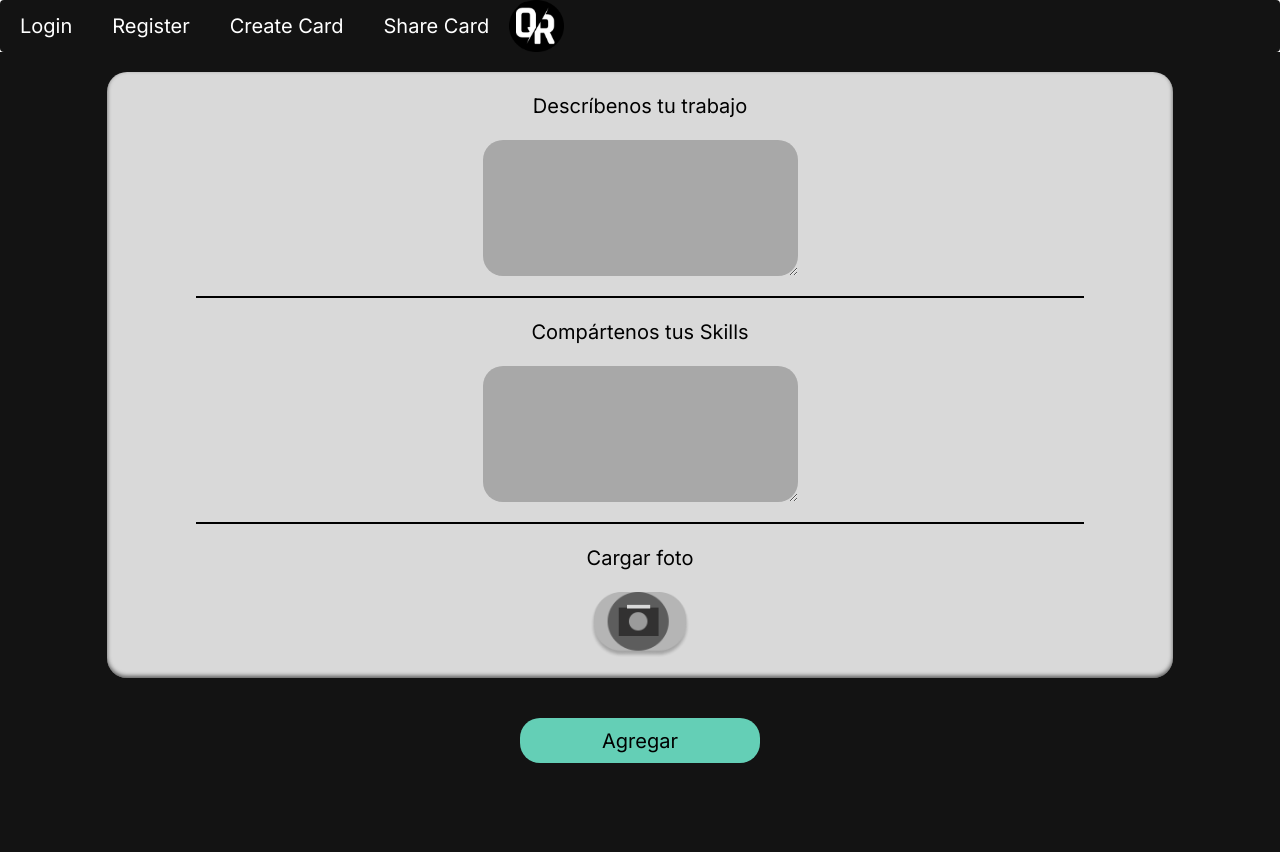
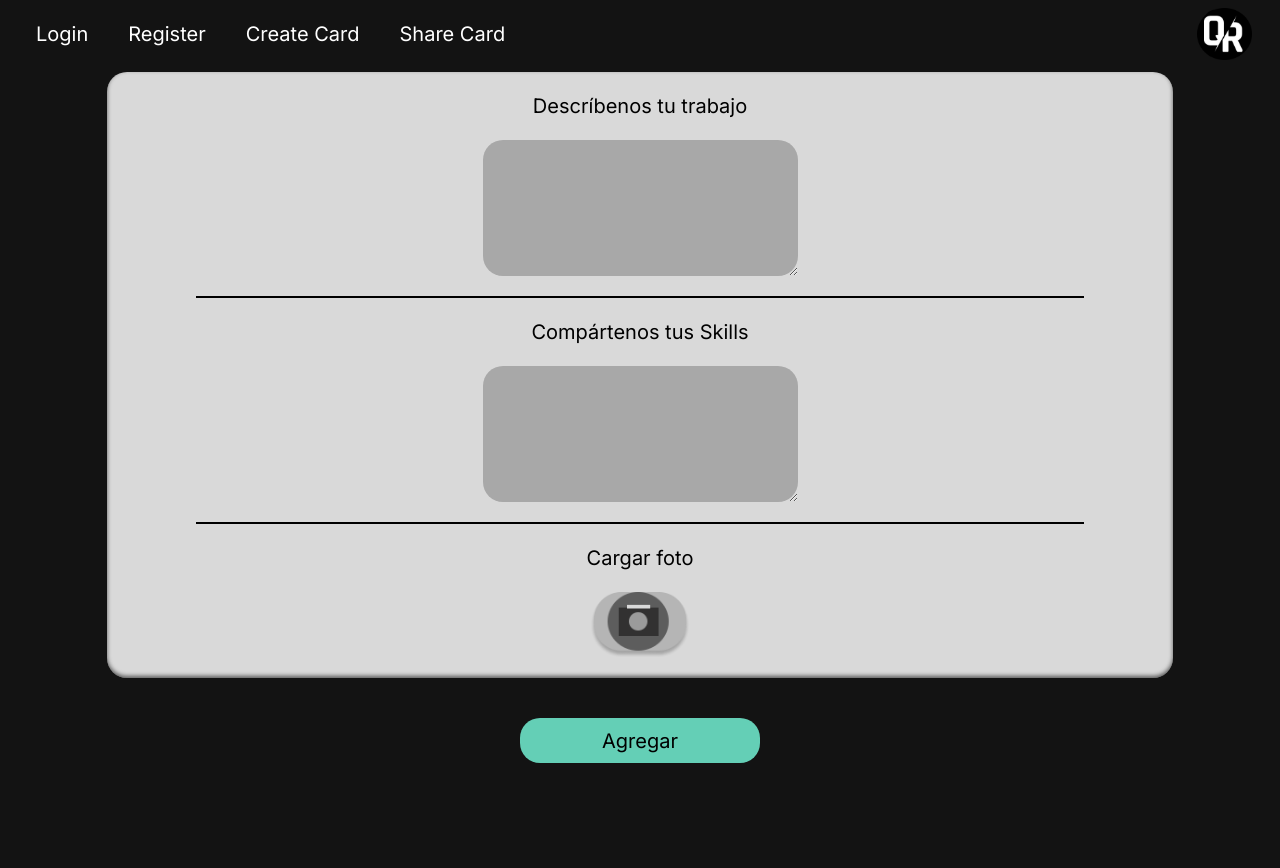
Before and after one commit to oicrruf/presskit-web, a React (Vite) app: page / in a window 1280 px wide. Built offline with nearby package versions, Linux system fonts and the light colour scheme.

Commit message:
💄 fix navbar styles

```diff
--- a/src/components/NavBar.jsx
+++ b/src/components/NavBar.jsx
@@ -1,6 +1,3 @@
-'use client'
-
-import { Navbar } from 'flowbite-react'
 import { useState } from 'react'
 import { BiMenu } from 'react-icons/bi'
 
@@ -8,10 +5,8 @@ export default function DefaultNavbar () {
   const [toggle, setToggle] = useState(false)
 
   return (
-    <Navbar
-      fluid
-      rounded
-      className='bg-black-medium text-xl'
+    <nav
+      className='bg-black-medium text-xl flex justify-between items-center px-4 py-2'
     >
       <div className='hidden md:block text-white'>
         <a href='#' className='p-5'>
@@ -28,7 +23,7 @@ export default function DefaultNavbar () {
         </a>
       </div>
       <div className='md:hidden flex align-middle justify-center p-1'>
-        <BiMenu onClick={(e) => setToggle(!toggle)} className='text-white text-6xl' />
+        <BiMenu onClick={(e) => setToggle(!toggle)} className='text-white text-6xl cursor-pointer' />
       </div>
       {toggle
         ? (
@@ -48,13 +43,13 @@ export default function DefaultNavbar () {
           </div>
           )
         : null}
-      <Navbar.Brand href='#'>
+      <a href='#'>
         <img
           alt='Presskit Logo'
           className='mr-3 w-[55px]'
           src='./qr_logo.png'
         />
-      </Navbar.Brand>
-    </Navbar>
+      </a>
+    </nav>
   )
 }
--- a/src/pages/CreateCardGeneral.jsx
+++ b/src/pages/CreateCardGeneral.jsx
@@ -3,7 +3,7 @@ import photoIcon from '../assets/photo_icon.png'
 const CreateCardGeneral = () => {
   return (
     <div className='bg-black-medium h-screen flex flex-col items-center'>
-      <div className='w-10/12 bg-grey mt-5 mb-10 rounded-[20px] flex flex-col items-center shadow-[inset_0_-2px_4px_rgba(0,0,0,0.6)]'>
+      <div className='w-10/12 bg-grey mt-1 mb-10 rounded-[20px] flex flex-col items-center shadow-[inset_0_-2px_4px_rgba(0,0,0,0.6)]'>
         <p className='text-black my-5 text-center text-xl'>Descríbenos tu trabajo</p>
         <textarea
           name=''
```
